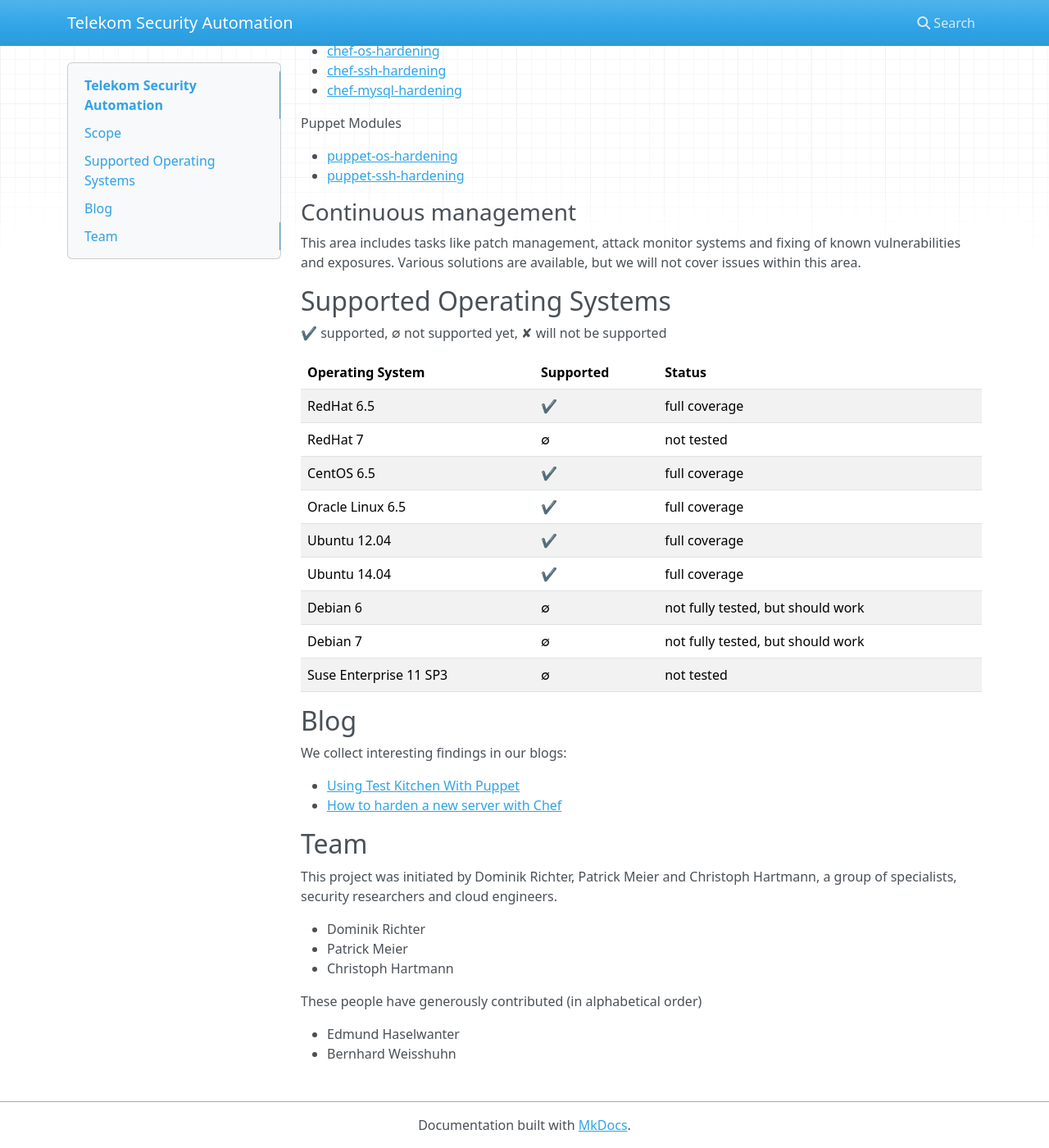
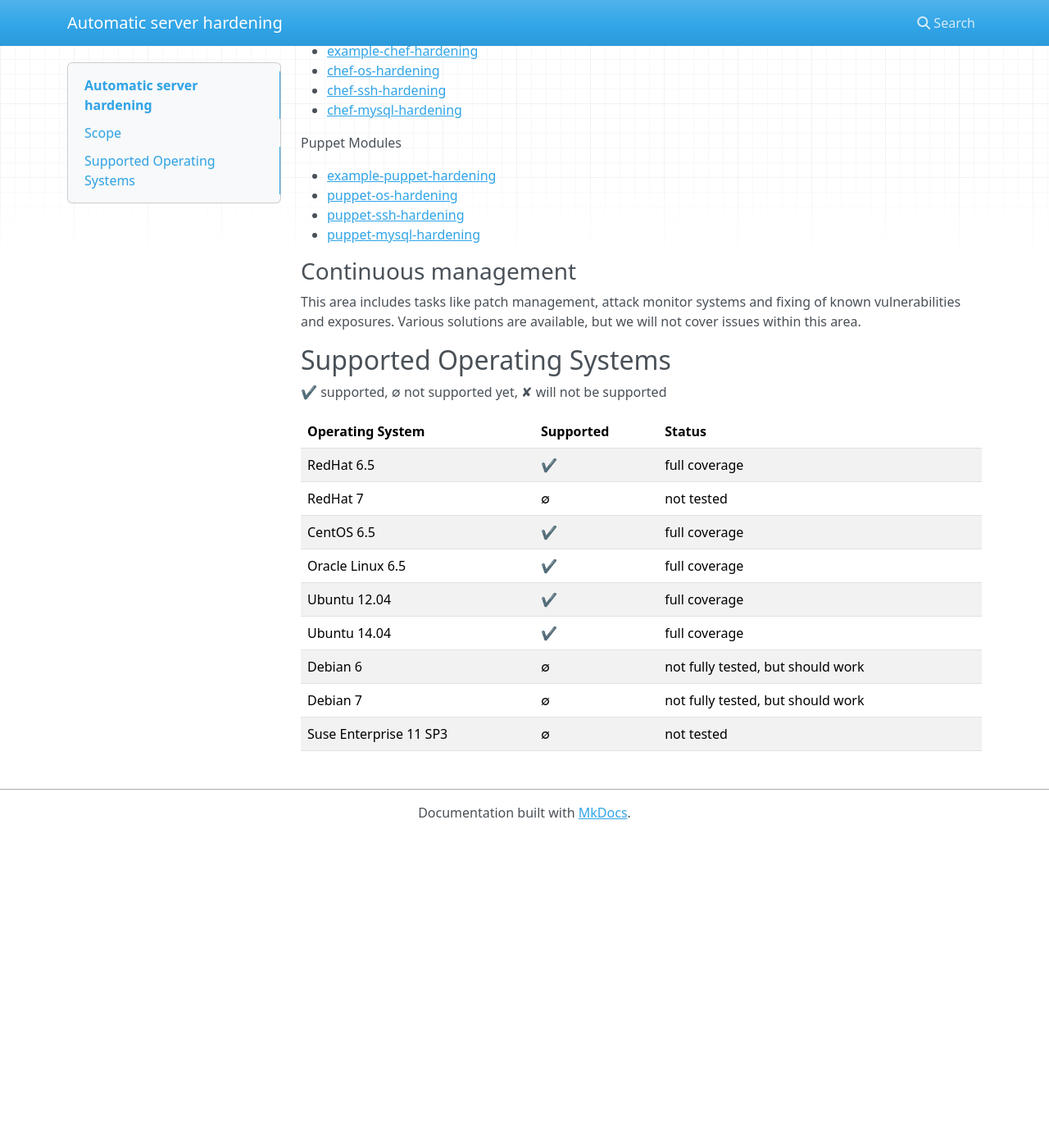
Before and after one commit to dev-sec/docs, an MkDocs documentation site: the page built from docs/index.md, in a window 1280 px wide and 1400 px high, scrolled down 774 px. Shown: the whole window at 82% size. Built offline with MkDocs 1.6.1, drawn with Linux system fonts in a browser that asks for light colours; nearby versions of some CDN libraries; after the commit the page ends 1793 px from its top, so only the background shows below that; some of the changed text lies outside the part shown.

Commit message:
Change name

```diff
--- a/docs/index.md
+++ b/docs/index.md
@@ -1,4 +1,4 @@
-# Telekom Security Automation
+# Automatic server hardening
 
 ## Scope
 
@@ -24,14 +24,17 @@ We provide multiple recipes in this area. We used best-known guides like [Deutsc
 
 Chef Cookbooks
 
+* [example-chef-hardening](https://github.com/TelekomLabs/example-chef-hardening)
 * [chef-os-hardening](https://github.com/TelekomLabs/chef-os-hardening)
 * [chef-ssh-hardening](https://github.com/TelekomLabs/chef-ssh-hardening)
 * [chef-mysql-hardening](https://github.com/TelekomLabs/chef-mysql-hardening)
 
 Puppet Modules
 
+* [example-puppet-hardening](https://github.com/TelekomLabs/example-puppet-hardening)
 * [puppet-os-hardening](https://github.com/TelekomLabs/puppet-os-hardening)
 * [puppet-ssh-hardening](https://github.com/TelekomLabs/puppet-ssh-hardening)
+* [puppet-mysql-hardening](https://github.com/TelekomLabs/puppet-mysql-hardening)
 
 ### Continuous management
 
@@ -52,23 +55,3 @@ This area includes tasks like patch management, attack monitor systems and fixin
 | Debian 6 | ∅ | not fully tested, but should work |
 | Debian 7 | ∅ | not fully tested, but should work |
 | Suse Enterprise 11 SP3 | ∅ | not tested |
-
-## Blog
-
-We collect interesting findings in our blogs:
-
- * [Using Test Kitchen With Puppet](http://ehaselwanter.com/en/blog/2014/05/08/using-test-kitchen-with-puppet/)
- * [How to harden a new server with Chef](http://lollyrock.com/articles/how-to-harden-a-new-server/)
-
-## Team
-
-This project was initiated by Dominik Richter, Patrick Meier and Christoph Hartmann, a group of specialists, security researchers and cloud engineers.
-
-- Dominik Richter
-- Patrick Meier
-- Christoph Hartmann
-
-These people have generously contributed (in alphabetical order)
-
-- Edmund Haselwanter
-- Bernhard Weisshuhn
--- a/mkdocs.yml
+++ b/mkdocs.yml
@@ -1 +1 @@
-site_name: Telekom Security Automation
+site_name: Automatic server hardening
```
